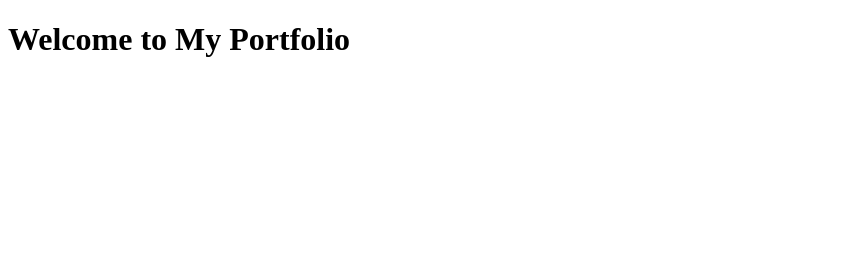
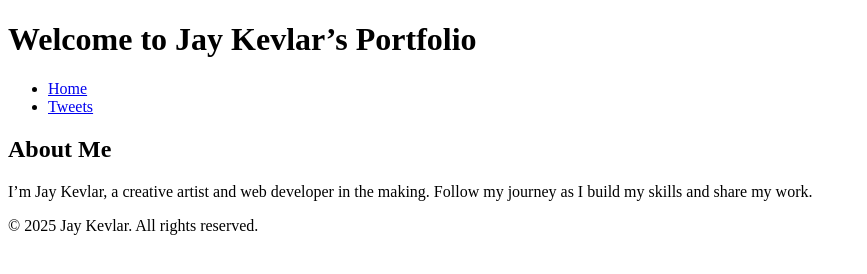
Before and after one commit to jaykevlar/My_First_Portfolio, a plain HTML site: page html_basic/index.html in a window 1280 px wide. Shown: the whole page, without its empty margins (0-867 px from the left). Drawn offline with Linux system fonts and the light colour scheme.

Commit message:
Task 4: Add basic structure and content to index.html

```diff
--- a/html_basic/index.html
+++ b/html_basic/index.html
@@ -2,9 +2,28 @@
 <html lang="en">
   <head>
     <meta charset="UTF-8">
-    <title>Home - My Portfolio</title>
+    <title>Jay Kevlar - Portfolio</title>
   </head>
   <body>
-    <h1>Welcome to My Portfolio</h1>
+    <header>
+      <h1>Welcome to Jay Kevlar’s Portfolio</h1>
+      <nav>
+        <ul>
+          <li><a href="index.html">Home</a></li>
+          <li><a href="tweets.html">Tweets</a></li>
+        </ul>
+      </nav>
+    </header>
+
+    <main>
+      <article>
+        <h2>About Me</h2>
+        <p>I’m Jay Kevlar, a creative artist and web developer in the making. Follow my journey as I build my skills and share my work.</p>
+      </article>
+    </main>
+
+    <footer>
+      <p>© 2025 Jay Kevlar. All rights reserved.</p>
+    </footer>
   </body>
 </html>
```
